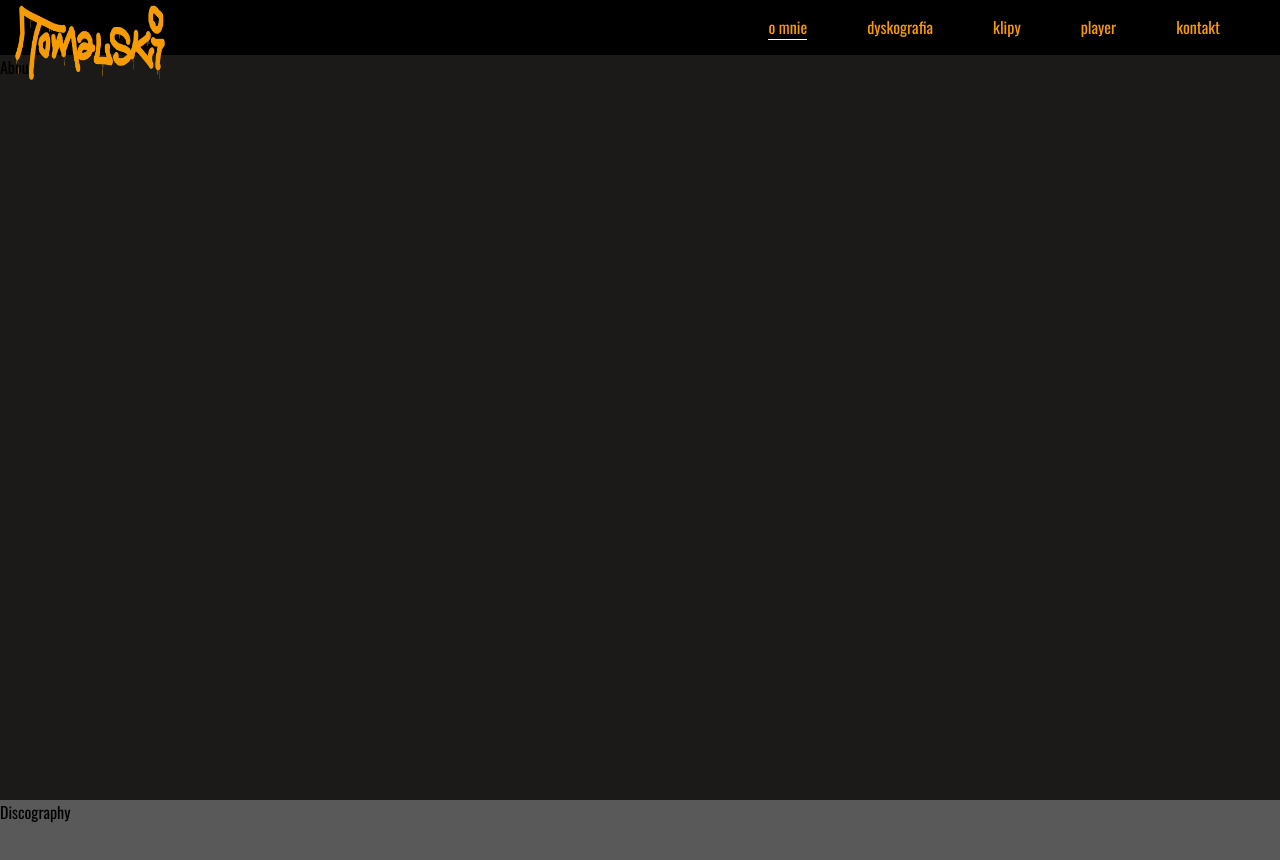
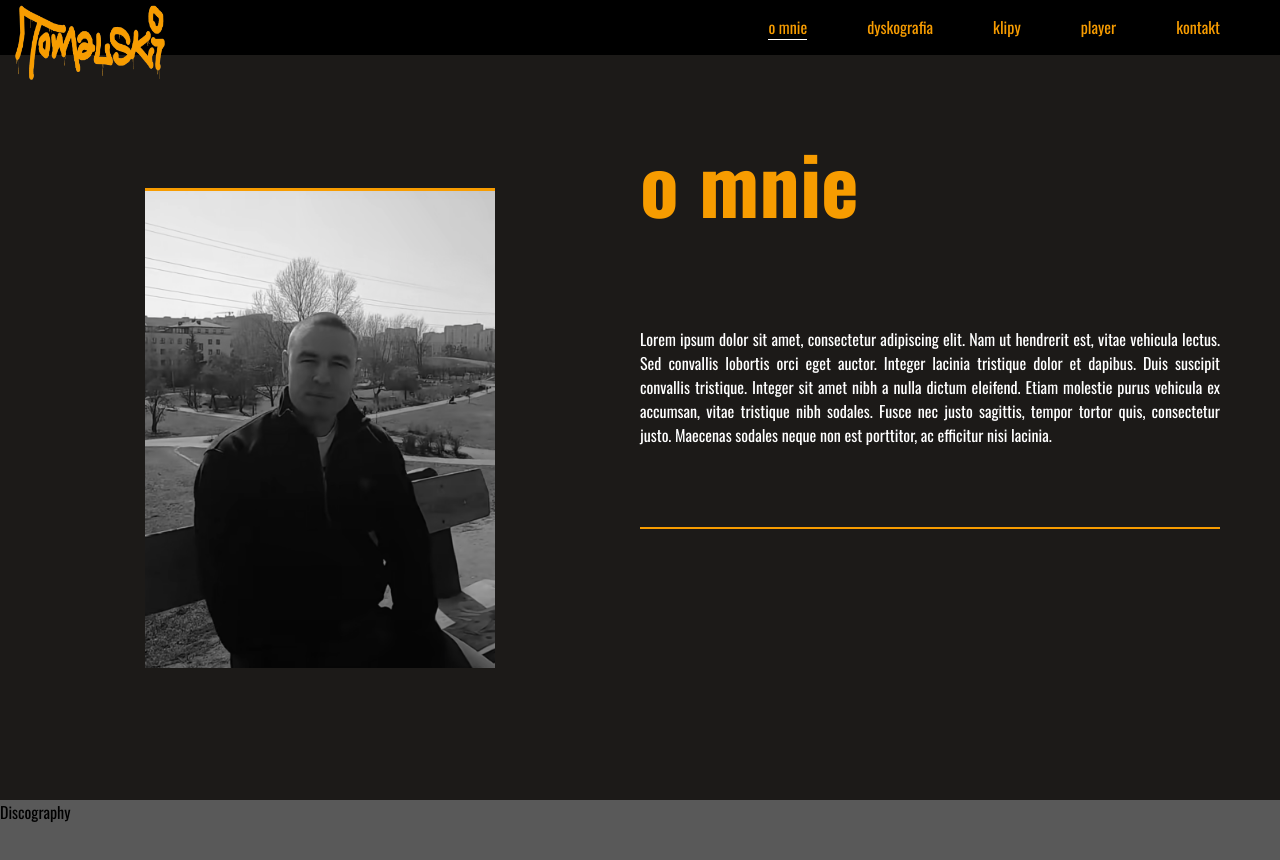
Before and after one commit to Maciekbe89/tomalski-website, a React (Create React App) app: page / in a window 1280 px wide. Shown: the top 860 px of the page. Built offline with nearby package versions, Linux system fonts and the light colour scheme.

Commit message:
about section

```diff
--- a/src/components/About.css
+++ b/src/components/About.css
@@ -1,3 +1,39 @@
 .container-about {
+  display: grid;
+  grid-template-columns: repeat(6, 1fr);
+  grid-template-rows: repeat(4, 1fr);
   background-color: #1c1a18;
 }
+
+.image-container {
+  width: 350px;
+  height: 480px;
+  background-image: url("../assets/tml.png");
+  background-position: center;
+  background-size: cover;
+  grid-row: 1 / -1;
+  grid-column: 1 / 4;
+  align-self: center;
+  justify-self: center;
+  border-top: solid 3px #f79c00;
+}
+
+.about-title {
+  grid-row: 1 / 2;
+  grid-column: 4 / 6;
+  align-self: end;
+  /* justify-self: center; */
+  font-size: 80px;
+  color: #f79c00;
+}
+
+.about-text {
+  grid-row: 2 / 4;
+  grid-column: 4 / -1;
+  margin: auto 60px auto 0;
+  padding-bottom: 80px;
+  color: #fff;
+  border-bottom: solid 2px #f79c00;
+  text-align: justify;
+  /* justify-self: center; */
+}
--- a/src/components/About.js
+++ b/src/components/About.js
@@ -4,7 +4,17 @@ import "./About.css";
 const About = () => {
   return (
     <div className="pages-container container-about" id="about">
-      About
+      <div className="image-container"></div>
+      <h1 className="about-title">o mnie</h1>
+      <p className="about-text">
+        Lorem ipsum dolor sit amet, consectetur adipiscing elit. Nam ut
+        hendrerit est, vitae vehicula lectus. Sed convallis lobortis orci eget
+        auctor. Integer lacinia tristique dolor et dapibus. Duis suscipit
+        convallis tristique. Integer sit amet nibh a nulla dictum eleifend.
+        Etiam molestie purus vehicula ex accumsan, vitae tristique nibh sodales.
+        Fusce nec justo sagittis, tempor tortor quis, consectetur justo.
+        Maecenas sodales neque non est porttitor, ac efficitur nisi lacinia.
+      </p>
     </div>
   );
 };
```
Also changed, not shown: src/assets/tml.png (added).
